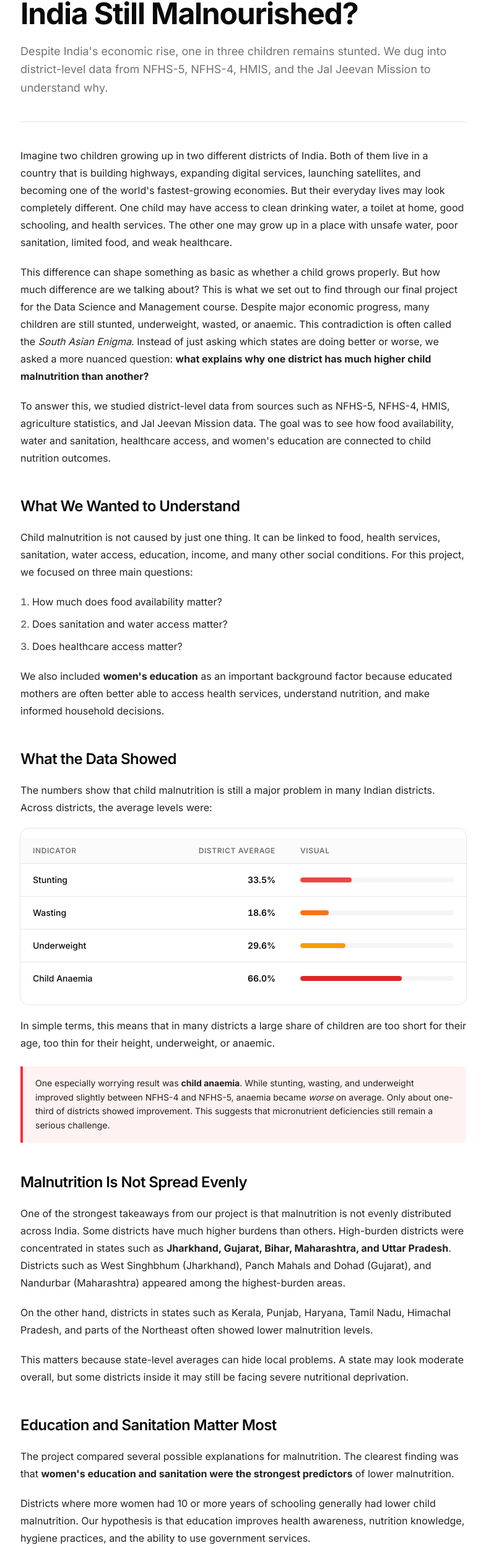
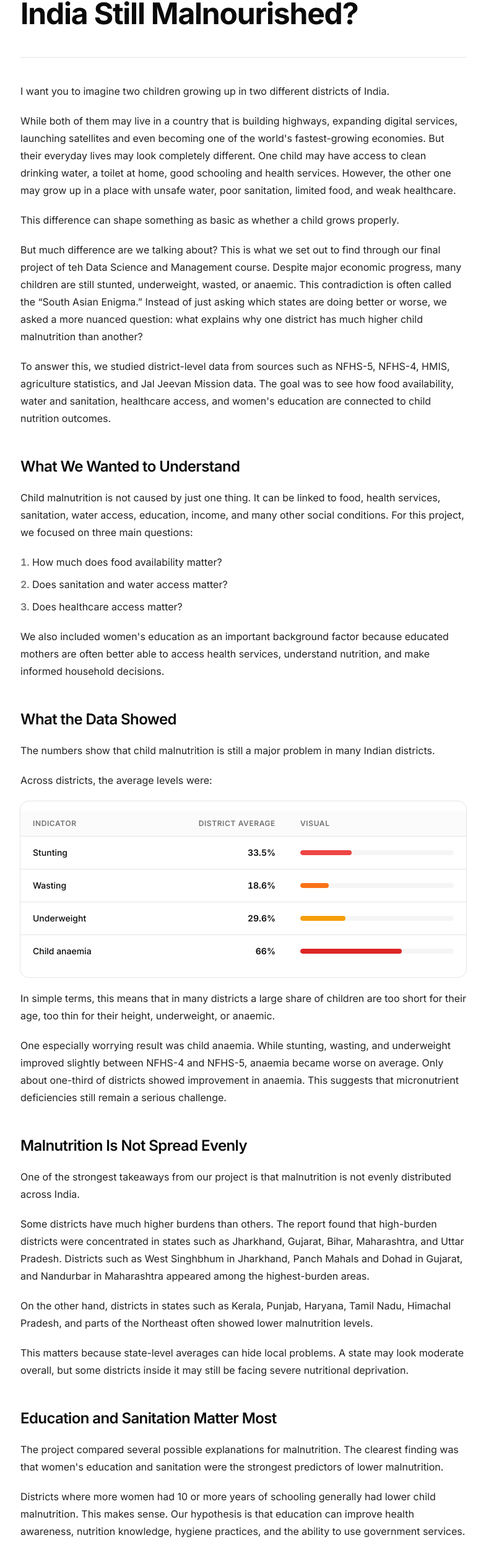
Before and after one commit to SanchakGarg/DSM-Project-Dashboard, a Next.js app: page /blog in a window 1280 px wide. Shown: the part 227-2738 px from the top of the page at 62% size, without its empty margins (247-1032 px from the left). Built offline with nearby package versions, Linux system fonts and the light colour scheme.

Commit message:
fix(blog): restore original author wording verbatim

```diff
--- a/app/blog/page.tsx
+++ b/app/blog/page.tsx
@@ -3,10 +3,10 @@ import { Badge } from "@/components/ui/badge";
 import { Separator } from "@/components/ui/separator";
 
 const indicators = [
-  { label: "Stunting",        value: 33.5, color: "#ef4444" },
-  { label: "Wasting",         value: 18.6, color: "#f97316" },
-  { label: "Underweight",     value: 29.6, color: "#f59e0b" },
-  { label: "Child Anaemia",   value: 66.0, color: "#dc2626" },
+  { label: "Stunting",      value: 33.5, color: "#ef4444" },
+  { label: "Wasting",       value: 18.6, color: "#f97316" },
+  { label: "Underweight",   value: 29.6, color: "#f59e0b" },
+  { label: "Child anaemia", value: 66.0, color: "#dc2626" },
 ];
 
 const districtTypes = [
@@ -16,7 +16,7 @@ const districtTypes = [
     color: "#22c55e",
     bg: "#dcfce7",
     description:
-      "Lower malnutrition, better sanitation, higher women's education, and stronger water access. Often found in Kerala, Tamil Nadu, Punjab, and parts of the Northeast.",
+      "These districts had lower malnutrition, better sanitation, higher women's education, and stronger water access.",
   },
   {
     n: 2,
@@ -24,7 +24,7 @@ const districtTypes = [
     color: "#3b82f6",
     bg: "#dbeafe",
     description:
-      "Relatively low malnutrition despite weaker formal healthcare indicators. May be linked to local diets, culture, or community practices.",
+      "These districts had relatively low malnutrition despite weaker formal healthcare indicators. This may be linked to local diets, culture, or community practices.",
   },
   {
     n: 3,
@@ -32,7 +32,7 @@ const districtTypes = [
     color: "#f59e0b",
     bg: "#fef3c7",
     description:
-      "Moderate disadvantages and lower water coverage. They formed the largest group in our analysis.",
+      "These districts had moderate disadvantages and lower water coverage. They formed the largest group.",
   },
   {
     n: 4,
@@ -40,8 +40,15 @@ const districtTypes = [
     color: "#ef4444",
     bg: "#fee2e2",
     description:
-      "Multiple problems at the same time: high malnutrition, low sanitation, and low women's education. These districts may need the most urgent attention.",
+      "These districts faced multiple problems at the same time: high malnutrition, low sanitation, and low women's education. These are the districts that may need the most urgent attention.",
   },
+];
+
+const policyPoints = [
+  "Sanitation must remain a priority. Toilets, clean surroundings, and safe waste disposal can protect children from infections that damage growth.",
+  "Girls' and women's education should be seen as a nutrition policy too.",
+  "Nutrition programs need to focus more strongly on anaemia and micronutrients.",
+  "District-level planning is essential. India is too diverse for one size fits all solutions. Policies should identify what each district lacks most and respond accordingly.",
 ];
 
 export default function BlogPage() {
@@ -54,43 +61,44 @@ export default function BlogPage() {
             Research Note
           </Badge>
           <span className="text-xs text-muted-foreground">
-            DSM Spring 2026 · 8 min read
+            DSM Spring 2026
           </span>
         </div>
         <h1 className="text-4xl sm:text-5xl font-bold tracking-tight leading-tight">
           Why Are So Many Children in India Still Malnourished?
         </h1>
-        <p className="text-lg text-muted-foreground leading-relaxed">
-          Despite India&apos;s economic rise, one in three children remains
-          stunted. We dug into district-level data from NFHS-5, NFHS-4, HMIS,
-          and the Jal Jeevan Mission to understand why.
-        </p>
       </header>
 
       <Separator className="mb-10" />
 
       {/* Intro */}
-      <section className="space-y-5 prose-base">
+      <section className="space-y-5">
         <p className="text-base leading-7 text-foreground/90">
-          Imagine two children growing up in two different districts of India.
-          Both of them live in a country that is building highways, expanding
-          digital services, launching satellites, and becoming one of the
-          world&apos;s fastest-growing economies. But their everyday lives may
-          look completely different. One child may have access to clean
-          drinking water, a toilet at home, good schooling, and health
-          services. The other one may grow up in a place with unsafe water,
-          poor sanitation, limited food, and weak healthcare.
+          I want you to imagine two children growing up in two different
+          districts of India.
+        </p>
+        <p className="text-base leading-7 text-foreground/90">
+          While both of them may live in a country that is building highways,
+          expanding digital services, launching satellites and even becoming
+          one of the world&apos;s fastest-growing economies. But their everyday
+          lives may look completely different. One child may have access to
+          clean drinking water, a toilet at home, good schooling and health
+          services. However, the other one may grow up in a place with unsafe
+          water, poor sanitation, limited food, and weak healthcare.
         </p>
         <p className="text-base leading-7 text-foreground/90">
           This difference can shape something as basic as whether a child grows
-          properly. But how much difference are we talking about? This is what
-          we set out to find through our final project for the Data Science and
-          Management course. Despite major economic progress, many children are
-          still stunted, underweight, wasted, or anaemic. This contradiction is
-          often called the <em>South Asian Enigma</em>. Instead of just asking
+          properly.
+        </p>
+        <p className="text-base leading-7 text-foreground/90">
+          But much difference are we talking about? This is what we set out to
+          find through our final project of teh Data Science and Management
+          course. Despite major economic progress, many children are still
+          stunted, underweight, wasted, or anaemic. This contradiction is often
+          called the &ldquo;South Asian Enigma.&rdquo; Instead of just asking
           which states are doing better or worse, we asked a more nuanced
-          question: <strong>what explains why one district has much higher
-          child malnutrition than another?</strong>
+          question: what explains why one district has much higher child
+          malnutrition than another?
         </p>
         <p className="text-base leading-7 text-foreground/90">
           To answer this, we studied district-level data from sources such as
@@ -118,21 +126,24 @@ export default function BlogPage() {
           <li>Does healthcare access matter?</li>
         </ol>
         <p className="text-base leading-7 text-foreground/90">
-          We also included <strong>women&apos;s education</strong> as an
-          important background factor because educated mothers are often better
-          able to access health services, understand nutrition, and make
-          informed household decisions.
+          We also included women&apos;s education as an important background
+          factor because educated mothers are often better able to access
+          health services, understand nutrition, and make informed household
+          decisions.
         </p>
       </section>
 
-      {/* What the Data Showed — with the indicator table */}
+      {/* What the Data Showed */}
       <section className="mt-12 space-y-5">
         <h2 className="text-2xl font-semibold tracking-tight">
           What the Data Showed
         </h2>
         <p className="text-base leading-7 text-foreground/90">
           The numbers show that child malnutrition is still a major problem in
-          many Indian districts. Across districts, the average levels were:
+          many Indian districts.
+        </p>
+        <p className="text-base leading-7 text-foreground/90">
+          Across districts, the average levels were:
         </p>
 
         {/* Beautiful table */}
@@ -164,7 +175,9 @@ export default function BlogPage() {
                       {row.label}
                     </td>
                     <td className="px-5 py-4 text-right text-sm font-mono font-semibold tabular-nums">
-                      {row.value.toFixed(1)}%
+                      {row.value % 1 === 0
+                        ? `${row.value.toFixed(0)}%`
+                        : `${row.value.toFixed(1)}%`}
                     </td>
                     <td className="px-5 py-4">
                       <div className="h-2 rounded-full bg-muted overflow-hidden">
@@ -189,17 +202,13 @@ export default function BlogPage() {
           children are too short for their age, too thin for their height,
           underweight, or anaemic.
         </p>
-
-        <blockquote className="border-l-4 border-red-500 bg-red-50 dark:bg-red-950/30 px-5 py-4 rounded-r-md my-6">
-          <p className="text-sm leading-relaxed text-foreground/90">
-            One especially worrying result was{" "}
-            <strong>child anaemia</strong>. While stunting, wasting, and
-            underweight improved slightly between NFHS-4 and NFHS-5, anaemia
-            became <em>worse</em> on average. Only about one-third of districts
-            showed improvement. This suggests that micronutrient deficiencies
-            still remain a serious challenge.
-          </p>
-        </blockquote>
+        <p className="text-base leading-7 text-foreground/90">
+          One especially worrying result was child anaemia. While stunting,
+          wasting, and underweight improved slightly between NFHS-4 and NFHS-5,
+          anaemia became worse on average. Only about one-third of districts
+          showed improvement in anaemia. This suggests that micronutrient
+          deficiencies still remain a serious challenge.
+        </p>
       </section>
 
       {/* Malnutrition Is Not Spread Evenly */}
@@ -209,12 +218,15 @@ export default function BlogPage() {
         </h2>
         <p className="text-base leading-7 text-foreground/90">
           One of the strongest takeaways from our project is that malnutrition
-          is not evenly distributed across India. Some districts have much
-          higher burdens than others. High-burden districts were concentrated
-          in states such as <strong>Jharkhand, Gujarat, Bihar, Maharashtra,
-          and Uttar Pradesh</strong>. Districts such as West Singhbhum
-          (Jharkhand), Panch Mahals and Dohad (Gujarat), and Nandurbar
-          (Maharashtra) appeared among the highest-burden areas.
+          is not evenly distributed across India.
+        </p>
+        <p className="text-base leading-7 text-foreground/90">
+          Some districts have much higher burdens than others. The report found
+          that high-burden districts were concentrated in states such as
+          Jharkhand, Gujarat, Bihar, Maharashtra, and Uttar Pradesh. Districts
+          such as West Singhbhum in Jharkhand, Panch Mahals and Dohad in
+          Gujarat, and Nandurbar in Maharashtra appeared among the
+          highest-burden areas.
         </p>
         <p className="text-base leading-7 text-foreground/90">
           On the other hand, districts in states such as Kerala, Punjab,
@@ -228,34 +240,37 @@ export default function BlogPage() {
         </p>
       </section>
 
-      {/* Education and Sanitation */}
+      {/* Education and Sanitation Matter Most */}
       <section className="mt-12 space-y-5">
         <h2 className="text-2xl font-semibold tracking-tight">
           Education and Sanitation Matter Most
         </h2>
         <p className="text-base leading-7 text-foreground/90">
           The project compared several possible explanations for malnutrition.
-          The clearest finding was that <strong>women&apos;s education and
-          sanitation were the strongest predictors</strong> of lower
-          malnutrition.
+          The clearest finding was that women&apos;s education and sanitation
+          were the strongest predictors of lower malnutrition.
         </p>
         <p className="text-base leading-7 text-foreground/90">
           Districts where more women had 10 or more years of schooling
-          generally had lower child malnutrition. Our hypothesis is that
-          education improves health awareness, nutrition knowledge, hygiene
-          practices, and the ability to use government services.
+          generally had lower child malnutrition. This makes sense. Our
+          hypothesis is that education can improve health awareness, nutrition
+          knowledge, hygiene practices, and the ability to use government
+          services.
         </p>
         <p className="text-base leading-7 text-foreground/90">
-          We also noticed that districts with better sanitation coverage tended
-          to have lower malnutrition. This is important because malnutrition is
-          not only about how much food a child eats. If a child is repeatedly
-          exposed to infections because of poor sanitation, their body may not
-          absorb nutrients properly. <em>A child&apos;s growth depends not
-          only on food, but also on the environment around them.</em>
+          One more thing we noticed is that districts with better sanitation
+          coverage tended to have lower malnutrition. This is important because
+          malnutrition is not only about how much food a child eats. If a child
+          is repeatedly exposed to infections because of poor sanitation, their
+          body may not absorb nutrients properly.
+        </p>
+        <p className="text-base leading-7 text-foreground/90">
+          In other words, a child&apos;s growth depends not only on food, but
+          also on the environment around them.
         </p>
       </section>
 
-      {/* Agriculture & Healthcare */}
+      {/* What About Agriculture & Healthcare? */}
       <section className="mt-12 space-y-5">
         <h2 className="text-2xl font-semibold tracking-tight">
           What About Agriculture &amp; Healthcare?
@@ -263,10 +278,9 @@ export default function BlogPage() {
         <p className="text-base leading-7 text-foreground/90">
           At first, agricultural productivity appeared to matter. Districts
           with better crop yields tended to have lower malnutrition in simple
-          comparisons. But when agriculture was studied{" "}
-          <em>together with</em> sanitation, education, and healthcare, its
-          effect became weaker. This suggests that simply producing more food
-          may not be enough.
+          comparisons. But when agriculture was studied together with
+          sanitation, education, and healthcare, its effect became weaker. This
+          suggests that simply producing more food may not be enough.
         </p>
         <p className="text-base leading-7 text-foreground/90">
           A district can grow more crops, but children may still be
@@ -276,15 +290,18 @@ export default function BlogPage() {
           food.
         </p>
         <p className="text-base leading-7 text-foreground/90">
-          We also looked at <strong>institutional delivery rates</strong> as a
-          healthcare indicator. Surprisingly, this did not show a simple
-          relationship with lower malnutrition. This does not mean healthcare
-          is unimportant. Instead it suggests that the chosen healthcare
-          indicator may not fully capture the kind of care that affects
-          nutrition. Child nutrition depends on iron supplementation, growth
-          monitoring, immunisation, counselling, treatment of infections, and
-          follow-up care — institutional delivery alone may not tell us
-          whether children are receiving these services after birth.
+          We also looked at institutional delivery rates as a healthcare
+          indicator. Surprisingly, this did not show a simple relationship with
+          lower malnutrition. This does not mean healthcare is unimportant.
+          Instead it suggests that the chosen healthcare indicator may not
+          fully capture the kind of care that affects nutrition.
+        </p>
+        <p className="text-base leading-7 text-foreground/90">
+          For example, child nutrition depends on things like iron
+          supplementation, growth monitoring, immunisation, counselling,
+          treatment of infections, and follow-up care. Institutional delivery
+          alone may not tell us whether children are receiving these services
+          after birth.
         </p>
       </section>
 
@@ -324,20 +341,20 @@ export default function BlogPage() {
         </div>
 
         <p className="text-base leading-7 text-foreground/90 mt-6">
-          This grouping is useful because <strong>not every district needs the
-          same solution</strong>. A district with low sanitation needs a
-          different strategy from a district where anaemia is the main concern.
+          This grouping is useful because not every district needs the same
+          solution. A district with low sanitation needs a different strategy
+          from a district where anaemia is the main concern.
         </p>
       </section>
 
-      {/* Policy Implications */}
+      {/* What This Means for Policy */}
       <section className="mt-12 space-y-5">
         <h2 className="text-2xl font-semibold tracking-tight">
           What This Means for Policy
         </h2>
         <p className="text-base leading-7 text-foreground/90">
-          The main lesson is simple:{" "}
-          <strong>child malnutrition cannot be solved by one program alone</strong>.
+          The main lesson is simple: child malnutrition cannot be solved by one
+          program alone.
         </p>
         <p className="text-base leading-7 text-foreground/90">
           While improving food supply is important, it&apos;s not enough.
@@ -346,35 +363,15 @@ export default function BlogPage() {
           integrated approach.
         </p>
         <ul className="space-y-3 mt-4">
-          {[
-            {
-              title: "Sanitation must remain a priority",
-              body: "Toilets, clean surroundings, and safe waste disposal can protect children from infections that damage growth.",
-            },
-            {
-              title: "Girls' and women's education is nutrition policy",
-              body: "Every additional year of schooling for women translates into measurable gains in child health.",
-            },
-            {
-              title: "Anaemia and micronutrients need focused attention",
-              body: "Two-thirds of districts saw worsening anaemia between NFHS-4 and NFHS-5 — this needs targeted iron and dietary interventions.",
-            },
-            {
-              title: "District-level planning is essential",
-              body: "India is too diverse for one-size-fits-all solutions. Policies should identify what each district lacks most and respond accordingly.",
-            },
-          ].map((item) => (
+          {policyPoints.map((point, i) => (
             <li
-              key={item.title}
+              key={i}
               className="flex gap-3 items-start rounded-lg border border-border p-4"
             >
-              <span className="mt-1 inline-block w-1.5 h-1.5 rounded-full bg-foreground shrink-0" />
-              <div className="space-y-1">
-                <p className="text-sm font-semibold">{item.title}</p>
-                <p className="text-sm text-muted-foreground leading-relaxed">
-                  {item.body}
-                </p>
-              </div>
+              <span className="mt-2 inline-block w-1.5 h-1.5 rounded-full bg-foreground shrink-0" />
+              <p className="text-sm text-foreground/90 leading-relaxed">
+                {point}
+              </p>
             </li>
           ))}
         </ul>
@@ -385,15 +382,15 @@ export default function BlogPage() {
         <h2 className="text-2xl font-semibold tracking-tight">Conclusion</h2>
         <p className="text-base leading-7 text-foreground/90">
           A child&apos;s nutrition is like a house supported by many pillars.
-          Food, sanitation, healthcare, women&apos;s education, and clean
-          water are among those pillars. If one pillar is weak, the house
-          becomes unstable. If many pillars are weak at the same time,
-          children face a much higher risk of malnutrition.
+          Food, sanitation, healthcare, women&apos;s education and clear water
+          are among those pillars.
         </p>
         <p className="text-base leading-7 text-foreground/90">
-          Our analysis shows that among these pillars,{" "}
-          <strong>women&apos;s education and sanitation</strong> appear
-          especially important at the district level.
+          If one pillar is weak, the house becomes unstable. If many pillars
+          are weak at the same time, children face a much higher risk of
+          malnutrition. Our analysis shows that among these pillars,
+          women&apos;s education and sanitation appear especially important at
+          the district level.
         </p>
         <p className="text-base leading-7 text-foreground/90">
           Child malnutrition in India is not just a food problem. It is also a
@@ -409,10 +406,6 @@ export default function BlogPage() {
       <Separator className="my-12" />
       <footer className="text-center space-y-2">
         <p className="text-xs text-muted-foreground">
-          Based on district-level analysis of NFHS-4, NFHS-5, HMIS, JJM, and
-          Agriculture Statistics
-        </p>
-        <p className="text-xs text-muted-foreground">
           DSM Spring 2026 · Ashoka University
         </p>
       </footer>
```
